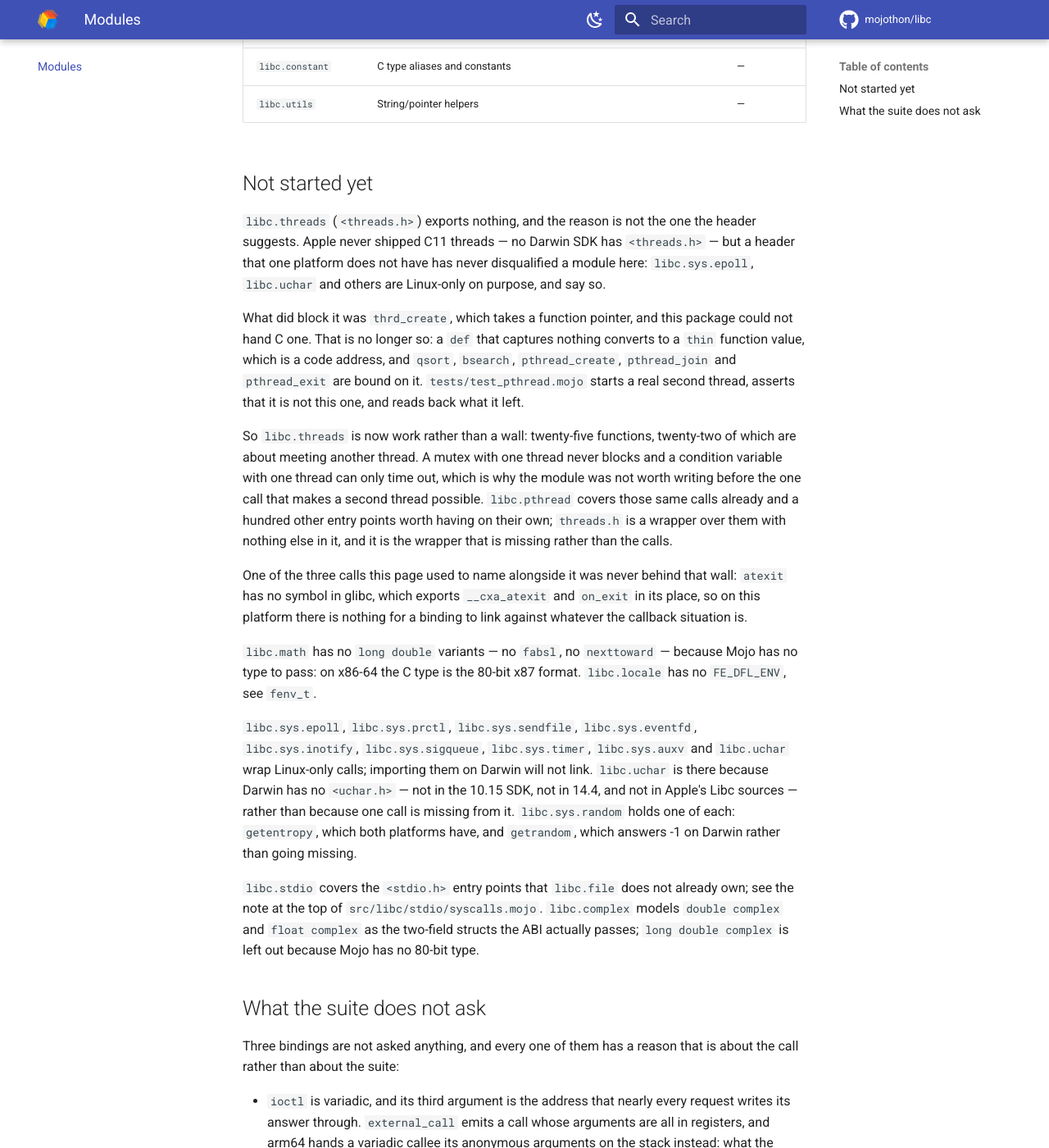
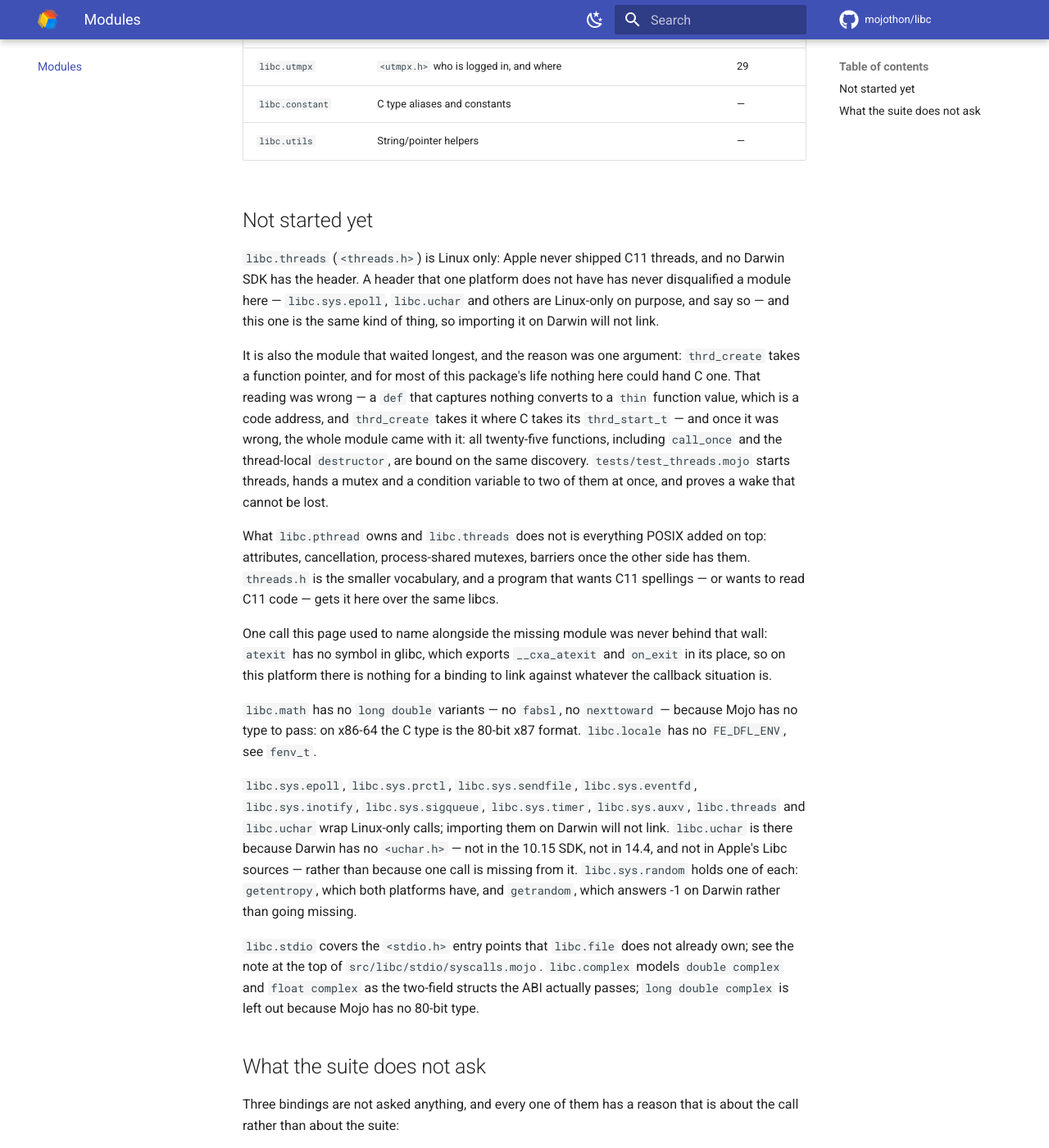
Before and after one commit to mojothon/libc, an MkDocs documentation site: the page built from docs/modules.md, in a window 1280 px wide and 1400 px high, scrolled down 3683 px. Shown: the whole window at 82% size. Built offline with MkDocs 1.6.1 and Material for MkDocs 9.7.7, drawn with Linux system fonts in a browser that asks for light colours; comment, search, counter and statistics services are not loaded; some of the changed text lies outside the part shown.

Commit message:
feat: libc.threads, the last stub, written
All twenty-five functions of <threads.h> are bound: the eight thrd
calls, call_once, the six mtx calls, the six cnd calls and the four tss
calls. The module waited longer than any other on one argument --
thrd_create takes a function pointer -- and once that argument fell
last round, the whole module came with it: call_once's function and the
tss destructor go over the same thin-function-value bridge.

The handles are sized to glibc and kept opaque: thrd_t one word, tss_t
one unsigned int, once_flag one int, mtx_t forty bytes, cnd_t
forty-eight. once_flag() is C's ONCE_FLAG_INIT spelled in Mojo, there
being no constant to bind -- an initializer is an initializer and not a
value.

The tests run threads against each other, and the condition-variable
handshake is written so the wake cannot be lost: the waiter raises its
flag and asks for the mutex while this side still holds it, so its ask
can only be answered by a wait, and this side's timed wait cannot come
back holding the mutex until the waiter has let go, which is the same
instant it falls asleep. The waiter's own take records what it answered,
and the join reads it back.

Two exercises run in forked children watched under a deadline, because
a mutex that goes wrong here does not answer wrongly but stops
answering -- a lock taken twice by the same thread asks to wait for
itself -- and a child that stops answering is four seconds and a kill
rather than a suite that never comes back. That is what lets the
mutation probe hang nothing: caught 5, unobservable 1, survived 0,
hung 0. The unobservable one is on record: glibc's zeroed cnd_t is a
usable condition variable, PTHREAD_COND_INITIALIZER being all zeros, so
a mutant that skips cnd_init looks like an initialised variable nobody
signaled, and there is no way to see the difference from this side.

Linux only. On Darwin there is no <threads.h> at all, the tests compile
to nothing, and every symbol is on record with check-symbols as absent
for that reason.

```diff
--- a/docs/modules.md
+++ b/docs/modules.md
@@ -26,6 +26,7 @@
 | `libc.sys.sysinfo` | `<sys/sysinfo.h>` | 18 |
 | `libc.sys.timer` | `<time.h>` the timers Darwin does not have | 12 |
 | `libc.pthread` | `<pthread.h>` | 103 |
+| `libc.threads` | `<threads.h>` Linux only, the C11 threads | 39 |
 | `libc.string` | `<string.h>` | 48 |
 | `libc.stdio` | `<stdio.h>` output, buffering, pipes | 43 |
 | `libc.complex` | `<complex.h>` | 46 |
@@ -84,30 +85,30 @@
 
 ## Not started yet
 
-`libc.threads` (`<threads.h>`) exports nothing, and the reason is not the
-one the header suggests. Apple never shipped C11 threads — no Darwin SDK
-has `<threads.h>` — but a header that one platform does not have has never
-disqualified a module here: `libc.sys.epoll`, `libc.uchar` and others are
-Linux-only on purpose, and say so.
+`libc.threads` (`<threads.h>`) is Linux only: Apple never shipped C11
+threads, and no Darwin SDK has the header. A header that one platform
+does not have has never disqualified a module here — `libc.sys.epoll`,
+`libc.uchar` and others are Linux-only on purpose, and say so — and this
+one is the same kind of thing, so importing it on Darwin will not link.
 
-What did block it was `thrd_create`, which takes a function pointer, and
-this package could not hand C one. That is no longer so: a `def` that
-captures nothing converts to a `thin` function value, which is a code
-address, and `qsort`, `bsearch`, `pthread_create`, `pthread_join` and
-`pthread_exit` are bound on it. `tests/test_pthread.mojo` starts a real
-second thread, asserts that it is not this one, and reads back what it
-left.
+It is also the module that waited longest, and the reason was one
+argument: `thrd_create` takes a function pointer, and for most of this
+package's life nothing here could hand C one. That reading was wrong —
+a `def` that captures nothing converts to a `thin` function value, which
+is a code address, and `thrd_create` takes it where C takes its
+`thrd_start_t` — and once it was wrong, the whole module came with it:
+all twenty-five functions, including `call_once` and the thread-local
+`destructor`, are bound on the same discovery. `tests/test_threads.mojo`
+starts threads, hands a mutex and a condition variable to two of them at
+once, and proves a wake that cannot be lost.
 
-So `libc.threads` is now work rather than a wall: twenty-five functions,
-twenty-two of which are about meeting another thread. A mutex with one
-thread never blocks and a condition variable with one thread can only
-time out, which is why the module was not worth writing before the one
-call that makes a second thread possible. `libc.pthread` covers those
-same calls already and a hundred other entry points worth having on their
-own; `threads.h` is a wrapper over them with nothing else in it, and it
-is the wrapper that is missing rather than the calls.
+What `libc.pthread` owns and `libc.threads` does not is everything POSIX
+added on top: attributes, cancellation, process-shared mutexes, barriers
+once the other side has them. `threads.h` is the smaller vocabulary, and
+a program that wants C11 spellings — or wants to read C11 code — gets it
+here over the same libcs.
 
-One of the three calls this page used to name alongside it was never
+One call this page used to name alongside the missing module was never
 behind that wall: `atexit` has no symbol in glibc, which exports
 `__cxa_atexit` and `on_exit` in its place, so on this platform there is
 nothing for a binding to link against whatever the callback situation is.
@@ -117,8 +118,8 @@
 format. `libc.locale` has no `FE_DFL_ENV`, see `fenv_t`.
 
 `libc.sys.epoll`, `libc.sys.prctl`, `libc.sys.sendfile`, `libc.sys.eventfd`,
-`libc.sys.inotify`, `libc.sys.sigqueue`, `libc.sys.timer`, `libc.sys.auxv`
-and `libc.uchar`
+`libc.sys.inotify`, `libc.sys.sigqueue`, `libc.sys.timer`, `libc.sys.auxv`,
+`libc.threads` and `libc.uchar`
 wrap Linux-only
 calls; importing them on Darwin will not link. `libc.uchar` is there because
 Darwin has no `<uchar.h>` — not in the 10.15 SDK, not in 14.4, and not in
```
Also changed, not shown: other parts of docs/modules.md (+1 -1 lines), CHANGELOG.md (+17 -0 lines), docs/beyond-c.md (+3 -3 lines), 8 other files.
